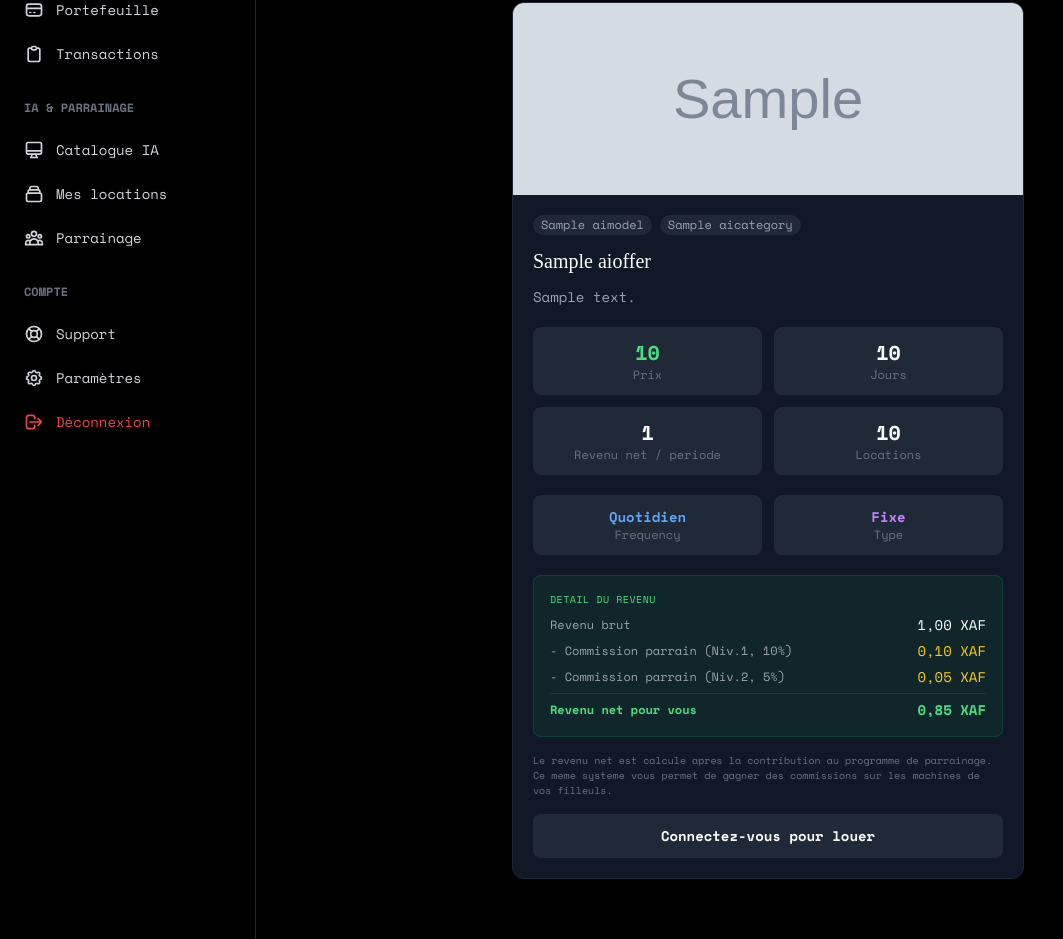
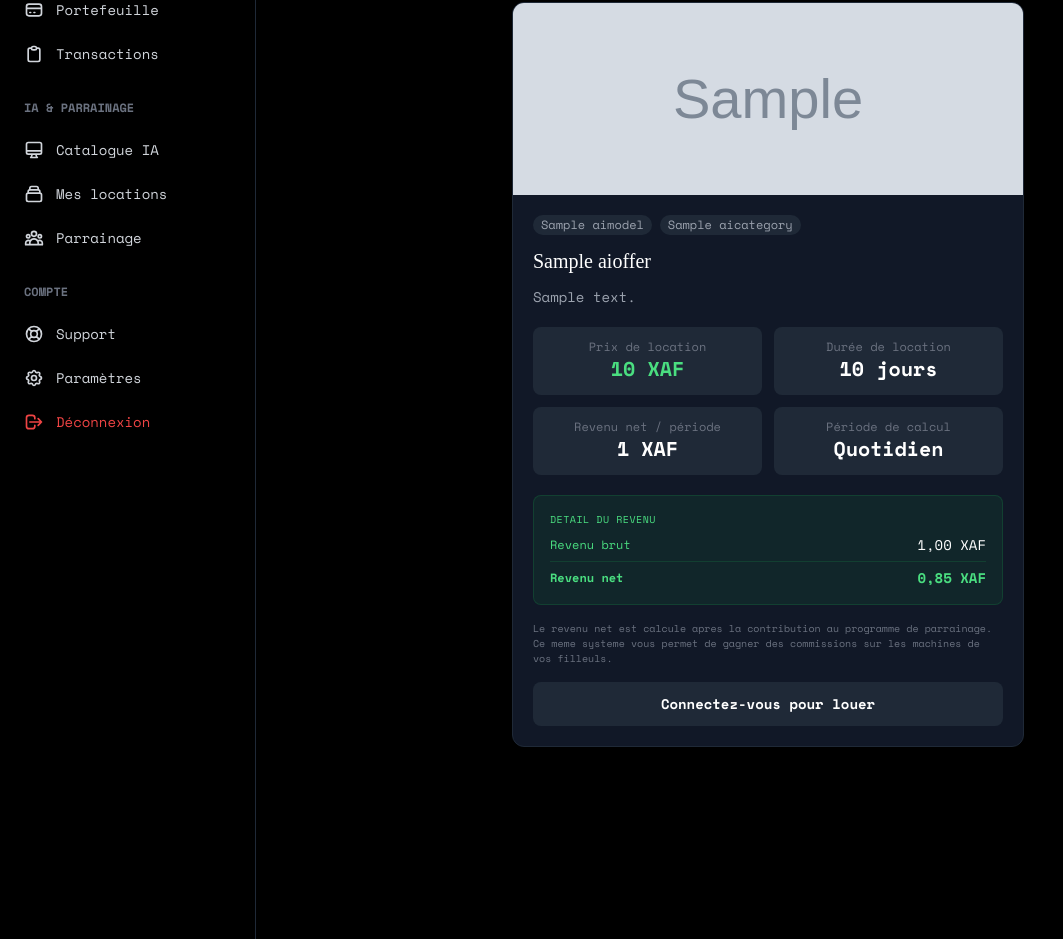
Before and after one commit to stevecopal/payia, a Django app: a page that uses templates/ai/detail.html in a window 1280 px wide. Shown: the part 134-1073 px from the top of the page, without its empty margins (0-1063 px from the left). Run offline with Django 5.2, Linux system fonts and the light colour scheme; data comes from the database, SQL or seed files in the repository; tables that the repository leaves empty hold one stand-in row (values such as "Sample post"); grey boxes marked "Sample" are stand-in pictures; parts of the project's set-up code (start-up, migrations or seed data) failed here and were passed over; some web fonts are replaced.

Commit message:
redisign

```diff
--- a/templates/ai/detail.html
+++ b/templates/ai/detail.html
@@ -21,31 +21,20 @@
 
             <div class="grid grid-cols-2 gap-3 mb-5">
                 <div class="bg-gray-800 rounded-lg p-3 text-center">
-                    <p class="text-xl font-bold text-green-400">{{ offer.price|floatformat:0 }}</p>
-                    <p class="text-xs text-gray-500">{% trans "Prix" %}</p>
+                    <p class="text-xs text-gray-500">Prix de location</p>
+                    <p class="text-xl font-bold text-green-400">{{ offer.price|floatformat:0 }} XAF</p>
                 </div>
                 <div class="bg-gray-800 rounded-lg p-3 text-center">
-                    <p class="text-xl font-bold">{{ offer.duration_days }}</p>
-                    <p class="text-xs text-gray-500">{% trans "Jours" %}</p>
+                    <p class="text-xs text-gray-500">Durée de location</p>
+                    <p class="text-xl font-bold">{{ offer.duration_days }} jours</p>
                 </div>
                 <div class="bg-gray-800 rounded-lg p-3 text-center">
-                    <p class="text-xl font-bold">{{ revenue_breakdown.net|floatformat:0 }}</p>
-                    <p class="text-xs text-gray-500">{% trans "Revenu net / periode" %}</p>
+                    <p class="text-xs text-gray-500">Revenu net / période</p>
+                    <p class="text-xl font-bold">{{ revenue_breakdown.net|floatformat:0 }} XAF</p>
                 </div>
                 <div class="bg-gray-800 rounded-lg p-3 text-center">
-                    <p class="text-xl font-bold">{{ offer.total_rentals }}</p>
-                    <p class="text-xs text-gray-500">{% trans "Locations" %}</p>
-                </div>
-            </div>
-
-            <div class="grid grid-cols-2 gap-3 mb-5">
-                <div class="bg-gray-800 rounded-lg p-3 text-center">
-                    <p class="text-sm font-bold text-blue-400">{{ frequency_label }}</p>
-                    <p class="text-xs text-gray-500">{% trans "Frequency" %}</p>
-                </div>
-                <div class="bg-gray-800 rounded-lg p-3 text-center">
-                    <p class="text-sm font-bold text-purple-400">{{ revenue_type_label }}</p>
-                    <p class="text-xs text-gray-500">{% trans "Type" %}</p>
+                    <p class="text-xs text-gray-500">Période de calcul</p>
+                    <p class="text-xl font-bold">{{ frequency_label }}</p>
                 </div>
             </div>
 
@@ -53,19 +42,12 @@
                 <p class="text-[10px] text-green-400 uppercase tracking-wider mb-2">{% trans "Detail du revenu" %}</p>
                 <div class="space-y-1.5">
                     <div class="flex justify-between items-center">
-                        <span class="text-xs text-gray-400">{% trans "Revenu brut" %}</span>
+                        <span class="text-xs text-green-400">{% trans "Revenu brut" %}</span>
                         <span class="text-sm font-mono">{{ revenue_breakdown.gross|floatformat:2 }} XAF</span>
                     </div>
-                    <div class="flex justify-between items-center">
-                        <span class="text-xs text-gray-400">{% trans "- Commission parrain (Niv.1, 10%)" %}</span>
-                        <span class="text-sm font-mono text-yellow-400">{{ revenue_breakdown.commission_l1|floatformat:2 }} XAF</span>
-                    </div>
-                    <div class="flex justify-between items-center">
-                        <span class="text-xs text-gray-400">{% trans "- Commission parrain (Niv.2, 5%)" %}</span>
-                        <span class="text-sm font-mono text-yellow-400">{{ revenue_breakdown.commission_l2|floatformat:2 }} XAF</span>
-                    </div>
+
                     <div class="border-t border-green-600/20 pt-1.5 flex justify-between items-center">
-                        <span class="text-xs font-semibold text-green-400">{% trans "Revenu net pour vous" %}</span>
+                        <span class="text-xs font-semibold text-green-400">{% trans "Revenu net " %}</span>
                         <span class="text-sm font-mono font-bold text-green-400">{{ revenue_breakdown.net|floatformat:2 }} XAF</span>
                     </div>
                 </div>
```
Also changed, not shown: static/css/output.css (+10 -32 lines), templates/ai/rental_detail.html (+2 -9 lines), templates/profile/profile.html (+1 -29 lines), templates/referrals/dashboard.html (+1 -33 lines).
